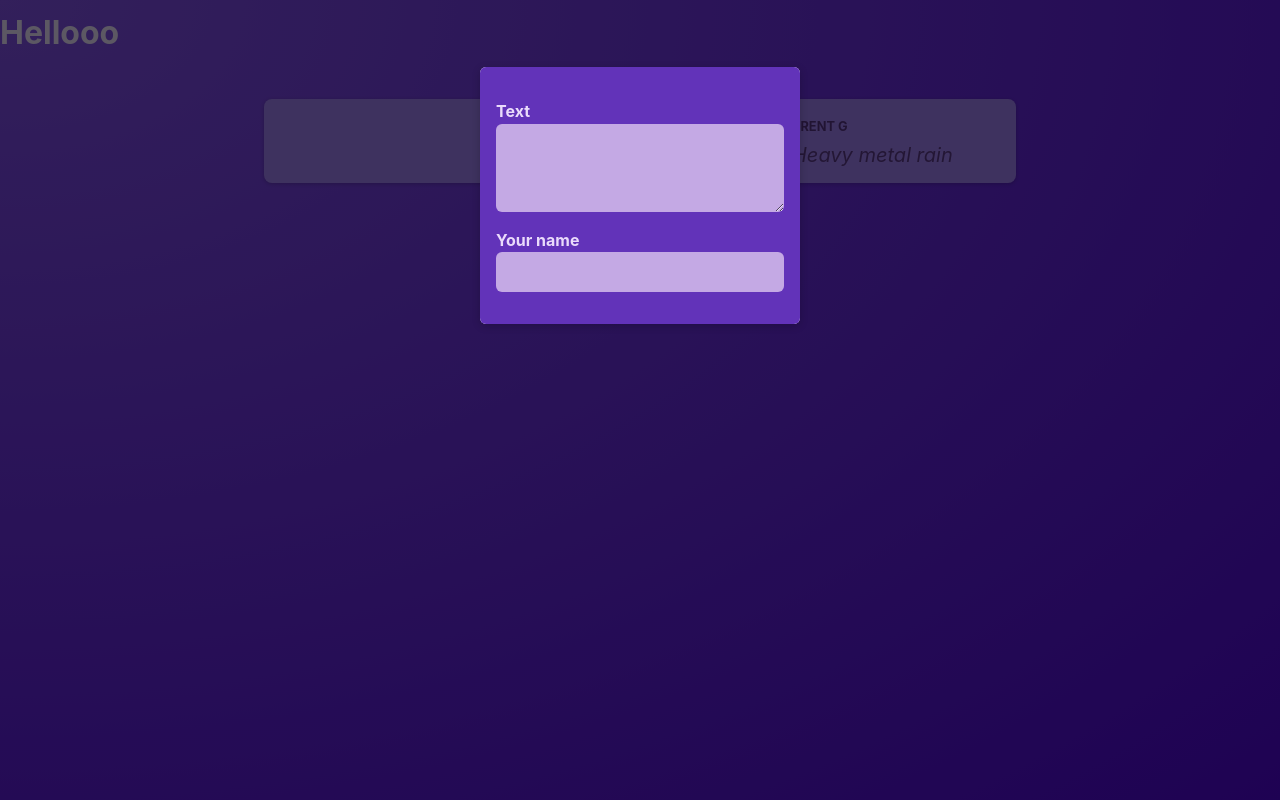
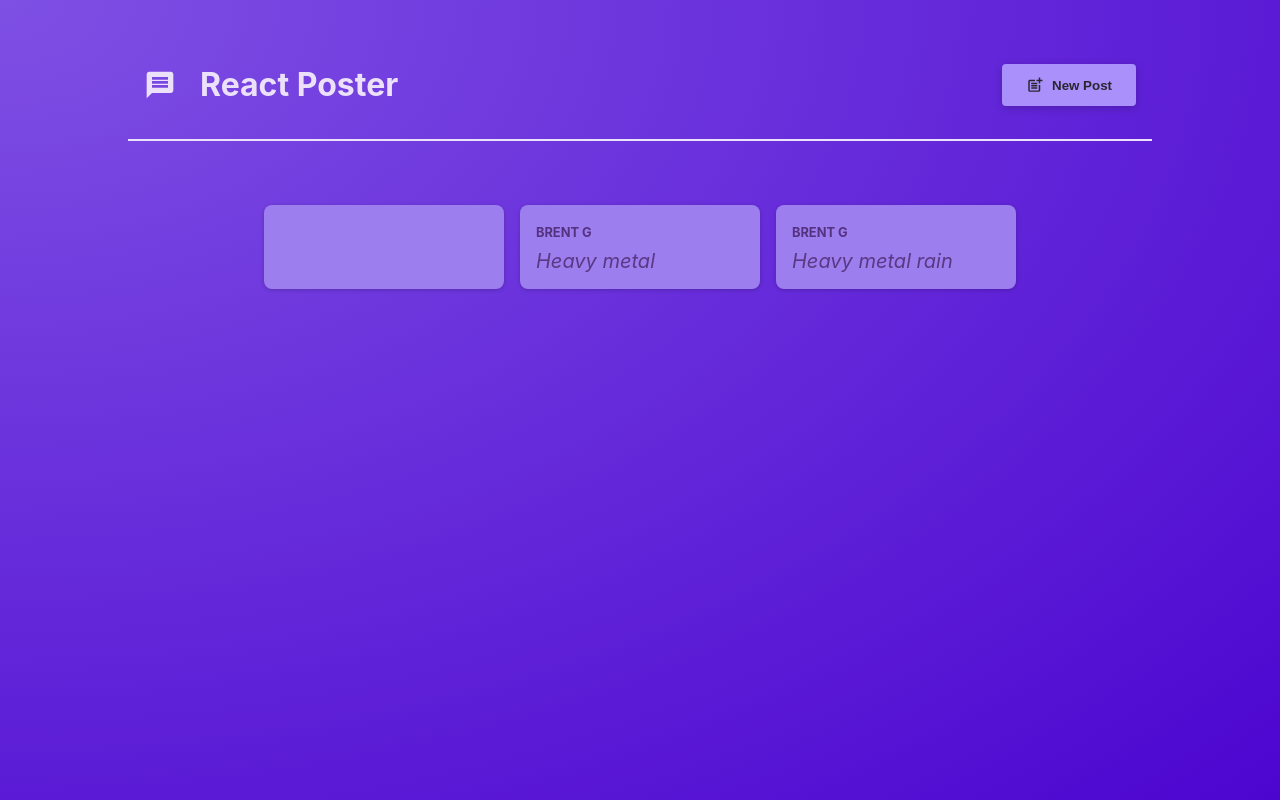
Before and after one commit to gorebash/react-tut1, a React (Vite) app: page / in a window 1280 px wide. Built offline with nearby package versions, Linux system fonts and the light colour scheme.

Commit message:
show modal, header added

```diff
--- a/package.json
+++ b/package.json
@@ -10,7 +10,8 @@
   },
   "dependencies": {
     "react": "^18.2.0",
-    "react-dom": "^18.2.0"
+    "react-dom": "^18.2.0",
+    "react-icons": "^5.5.0"
   },
   "devDependencies": {
     "@types/react": "^18.0.17",
--- a/src/App.jsx
+++ b/src/App.jsx
@@ -1,11 +1,28 @@
+import { useState } from "react";
+import MainHeader from "./components/MainHeader";
 import PostList from "./components/PostList";
 
 function App() {
+
+  const [showModal, setShowModal] = useState(false);
+
+  function hideModalHandler (event) {
+    setShowModal(false);
+  }
+
+  function showModalHandler (event) {
+    setShowModal(true);
+  }
+
   return (
-   <main>
-    <h1>Hellooo</h1>
-    <PostList />
-   </main>
+    <>
+      <MainHeader onCreatePost={showModalHandler} />
+      <main>
+        <PostList
+          isPosting={showModal}
+          onStopPosting={hideModalHandler} />
+      </main>
+   </>
   );
 }
 
--- /dev/null
+++ b/src/components/MainHeader.jsx
@@ -0,0 +1,22 @@
+import { MdPostAdd, MdMessage } from 'react-icons/md';
+import classes from './MainHeader.module.css';
+
+function MainHeader({ onCreatePost }) {
+
+  return (
+    <header className={classes.header}>
+      <h1 className={classes.logo}>
+        <MdMessage />
+        React Poster
+      </h1>
+      <p>
+        <button className={classes.button} onClick={onCreatePost}>
+          <MdPostAdd size={18} />
+          New Post
+        </button>
+      </p>
+    </header>
+  );
+}
+
+export default MainHeader;
--- /dev/null
+++ b/src/components/MainHeader.module.css
@@ -0,0 +1,36 @@
+.header {
+  /* padding: 2rem 10%; */
+  margin: 2rem 10%;
+  padding: 1rem;
+  text-align: center;
+  display: flex;
+  justify-content: space-between;
+  align-items: center;
+  border-bottom: 2px solid #ece1fa;
+}
+
+.logo {
+  font-size: 2rem;
+  display: flex;
+  gap: 1.5rem;
+  align-items: center;
+  color: #ece1fa;
+}
+
+.button {
+  display: inline-flex;
+  align-items: center;
+  gap: 0.5rem;
+  padding: 0.75rem 1.5rem;
+  background-color: #a990fb;
+  color: #2a2630;
+  border: none;
+  border-radius: 4px;
+  box-shadow: 0 2px 8px rgba(0, 0, 0, 0.2);
+  cursor: pointer;
+  font-weight: bold;
+}
+
+.button:hover {
+  background-color: #8c6cf7;
+}
--- a/src/components/PostList.jsx
+++ b/src/components/PostList.jsx
@@ -4,10 +4,9 @@
 import Modal from './Modal';
 import { useState } from 'react';
 
-function PostList () {
+function PostList ({ isPosting, onStopPosting }) {
   const [enteredBody, setEnteredBody] = useState('');
   const [enteredAuthor, setAuthor] = useState('');
-  const [showModal, setShowModal] = useState(true);
 
   function changeBodyHandler (event) {
     setEnteredBody(event.target.value);
@@ -17,14 +16,10 @@
     setAuthor(event.target.value);
   }
 
-  function hideModalHandler (event) {
-    setShowModal(false);
-  }
-
   return (
     <>
-      {showModal && (
-        <Modal onClose={hideModalHandler}>
+      {isPosting && (
+        <Modal onClose={onStopPosting}>
           <NewPost
             onBodyChange={changeBodyHandler}
             onAuthorChange={changeAuthorHandler} />
```
Also changed, not shown: 1 other file (tests, documents, lock files or other folders).
